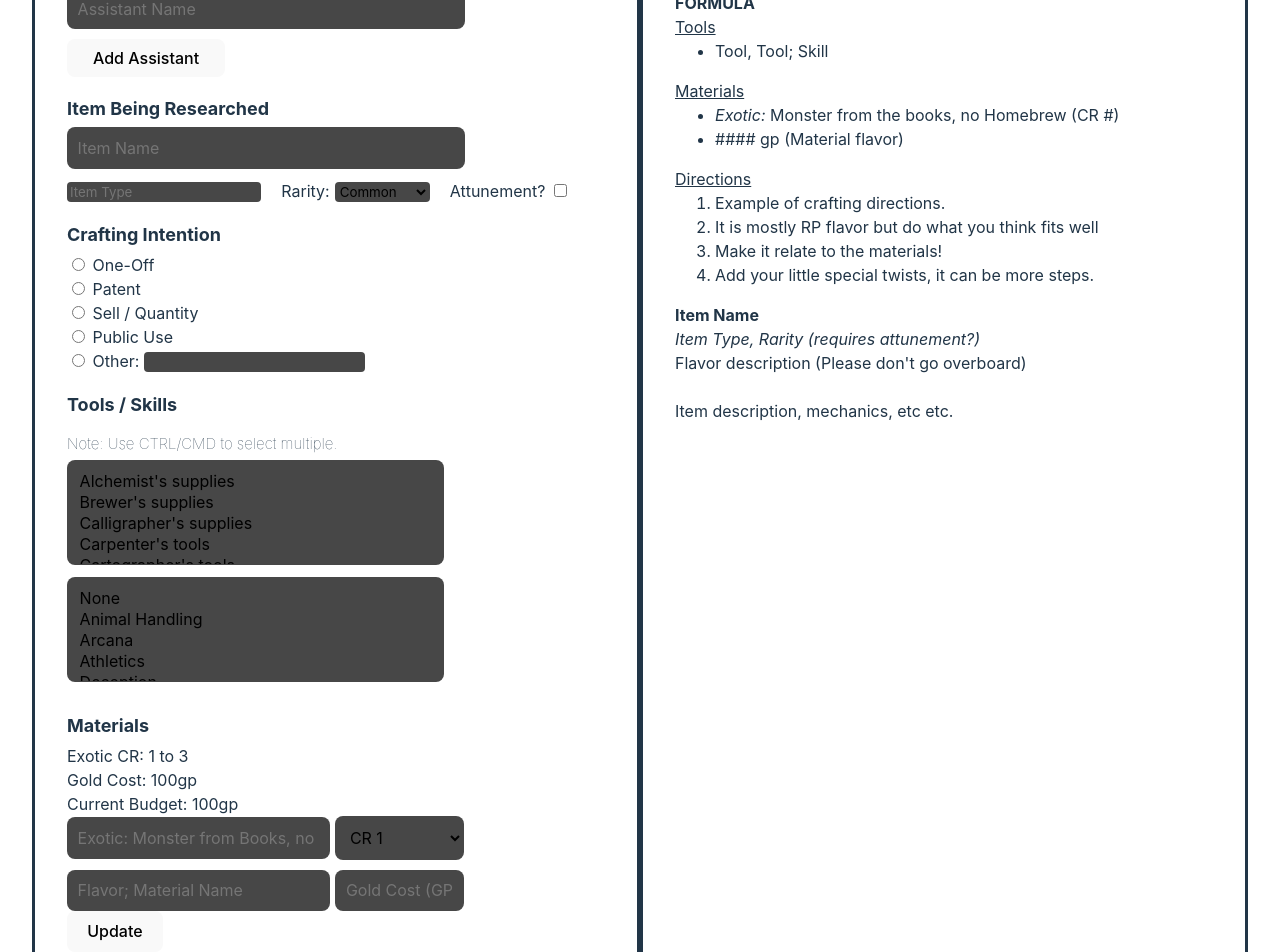
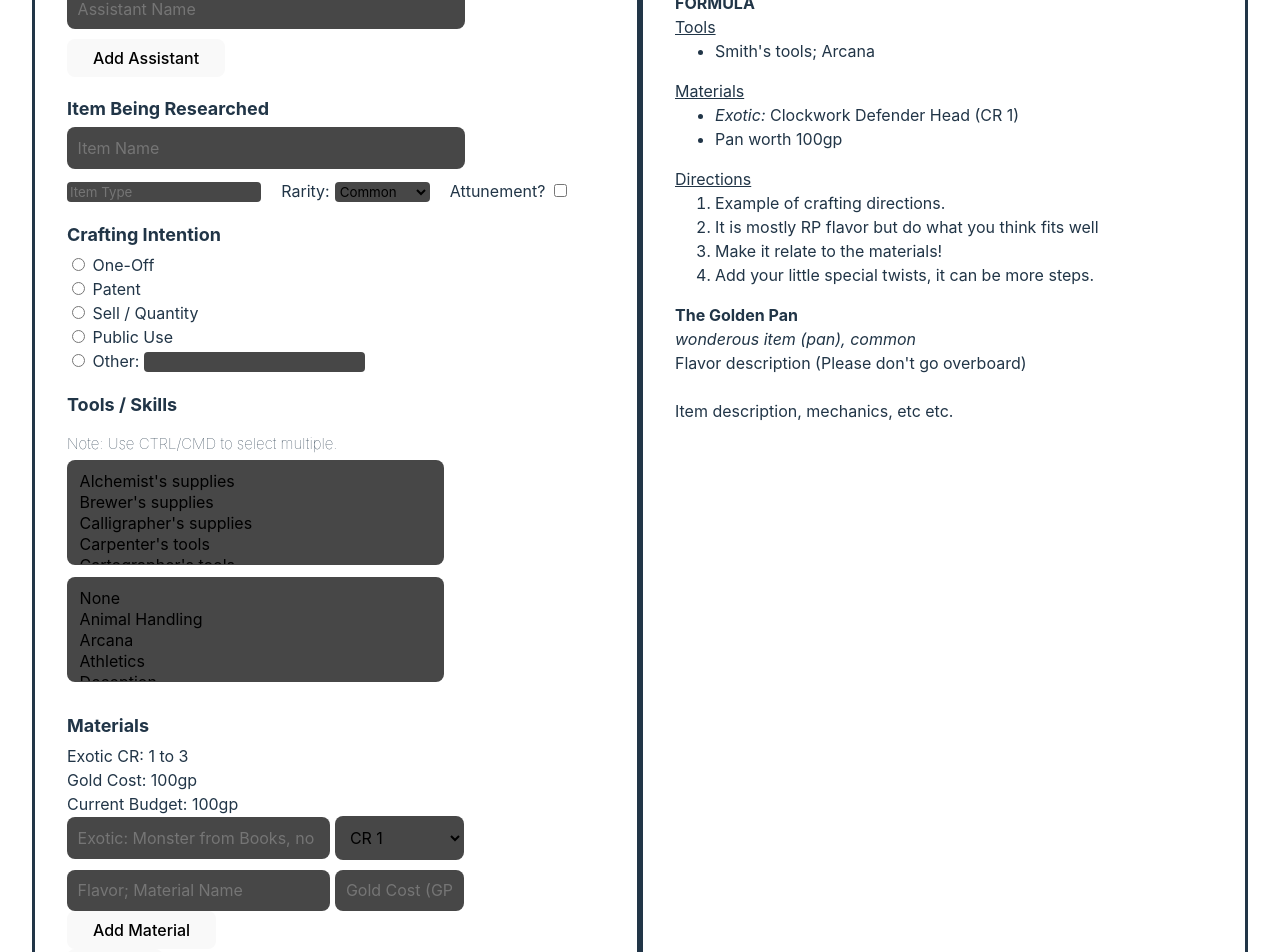
Before and after one commit to GlitchAmbush/rc-formula-generator, a React (Vite) app: page / in a window 1280 px wide. Shown: the part 220-1172 px from the top of the page. Built offline with nearby package versions, Linux system fonts and the light colour scheme.

Commit message:
Finished Materials Component

```diff
--- a/src/App.jsx
+++ b/src/App.jsx
@@ -9,26 +9,30 @@ import {
   displayToolSkill,
   checkRadio,
   getSelect,
-  getCheck
+  getCheck,
+  calculateBudget,
+  printMaterials
 } from './resources/functions.jsx'
 
 function App() {
   // Sets/States
-  const [name, setName] = useState()
+  const [name, setName] = useState("Asfi Angelis")
   const [assistant, setAssistant] = useState([{ assistant: '' }])
-  const [displayAssistant, setDisplayAssistant] = useState('[ If Applicable ]')
-  const [itemName, setItemName] = useState('Item Name')
-  const [intention, setIntention] = useState()
-  const [toolSkill, setToolSkill] = useState('Tool, Tool; Skill')
-  const [exotic, setExotic] = useState()
-  const [material, setMaterial] = useState([{ material: '', gold: ''}])
+  const [displayAssistant, setDisplayAssistant] = useState('Alisha, Lumina')
+  const [itemName, setItemName] = useState('The Golden Pan')
+  const [intention, setIntention] = useState("One-Off")
+  const [toolSkill, setToolSkill] = useState("Smith's tools; Arcana")
+  const [exotic, setExotic] = useState("Clockwork Defender Head")
+  const [material, setMaterial] = useState([{ material: '', gold: '' }])
+  const [materialDisplay, setMaterialDisplay] = useState(<li>Pan worth 100gp</li>)
   const [directions, setDirections] = useState([{ direction: ''}])
-  const [itemType, setItemType] = useState('Item Type')
-  const [itemRarity, setItemRarity] = useState('Rarity')
+  const [itemType, setItemType] = useState('wonderous item (pan)')
+  const [itemRarity, setItemRarity] = useState('common')
   const [itemDesc, setItemDesc] = useState()
-  const [attunement, setAttunement] = useState('(requires attunement?)')
+  const [attunement, setAttunement] = useState()
   const [goldCost, setGoldCost] = useState(100)
-  const [cr, setCR] = useState("1 to 3")
+  const [crRange, setCRRange] = useState("1 to 3")
+  const [cr, setCR] = useState("CR 1")
 
   const calculateItemRequiremenets = (event) => {
     var cr = ''
@@ -71,7 +75,7 @@ function App() {
         break
     }
 
-    setCR(cr)
+    setCRRange(cr)
     setGoldCost(goldCost)
   }
 
@@ -95,6 +99,26 @@ function App() {
     }
   }
 
+  const handleMaterialChange = (index, event) => {
+    let data = [...material]
+    data[index][event.target.name] = event.target.value
+    setMaterial(data)
+  }
+
+  const addMaterialFields = () => {
+    let newField = { material: '', gold: '' }
+
+    setMaterial([...material, newField])
+  }
+
+  const removeMaterialFields = (index) => {
+    let data = [...material]
+    if (index != 0) {
+        data.splice(index, 1)
+        setMaterial(data)
+    }
+  }
+
   const submit = (e) => {
     e.preventDefault()
     const toolList = getSelect(document.getElementById('tools'))
@@ -107,6 +131,11 @@ function App() {
     setToolSkill((toolSkill) => displayToolSkill(toolList, skillList))
     setAttunement((attunement) => getCheck(document.getElementById("attunement").checked))
     setItemType((itemType) => document.getElementById("itemType").value)
+    setCR((cr) => document.getElementById("cr").value)
+    setExotic((exotic) => document.getElementById("exotic").value)
+    setMaterialDisplay((materialDisplay) => printMaterials(material))
+
+    console.log(material[0])
   }
 
   // Main App
@@ -191,14 +220,59 @@ function App() {
 
           <div>
             <p>Materials</p>
-            Exotic CR: {cr} <br />
-            Gold Cost: <NumericFormat value={goldCost} displayType='text' thousandSeparator=' '></NumericFormat>gp <br />
-            Current Budget: <NumericFormat value={goldCost} displayType='text' thousandSeparator=' '></NumericFormat>gp <br />
-            <input className='text-input' id="monster" style={{width: "45%", marginRight: "5px"}} placeholder='Exotic: Monster from Books, no HB' />
-            <select className='text-input' id="cr" style={{ width: "24%" }}>{makeCROption().map(makeOption)}</select><br />
+            Exotic CR: {crRange} <br />
+            Gold Cost: <NumericFormat value={goldCost} displayType='text' thousandSeparator=' ' />gp <br />
+            Current Budget: <NumericFormat value={calculateBudget(material, goldCost)} displayType='text' thousandSeparator=' ' />gp <br />
+            <input className='text-input' id="exotic" style={{width: "45%", marginRight: "5px"}} placeholder='Exotic: Monster from Books, no HB' />
+            <select className='text-input' id="cr" style={{ width: "24%" }}>{makeCROption().map(makeOption)}</select>
 
-            <input className='text-input' placeholder='Flavor; Material Name' style={{ width: "45%", marginRight: "5px", marginTop: "10px" }} />
-            <input className='text-input' placeholder='Gold Cost (GP)' style={{ width: "20%" }}/>
+            {material.map((input, index) => {
+              if (index == 0) {
+                return (
+                  <div key={index}>
+                    <input
+                      className='text-input'
+                      name="material"
+                      placeholder='Flavor; Material Name'
+                      style={{ width: "45%", marginRight: "5px", marginTop: "10px" }}
+                      value={input.material}
+                      onChange={event => handleMaterialChange(index, event)}
+                    />
+                    <input
+                      className='text-input'
+                      name="gold"
+                      placeholder='Gold Cost (GP)'
+                      style={{ width: "20%" }}
+                      value={input.gold}
+                      onChange={event => handleMaterialChange(index, event)}
+                    />
+                  </div>
+                )
+              }
+
+              return (
+                <div key={index}>
+                  <input
+                    className='text-input'
+                    name="material"
+                    placeholder='Flavor; Material Name'
+                    style={{ width: "45%", marginRight: "5px", marginTop: "10px" }}
+                    value={input.material}
+                    onChange={event => handleMaterialChange(index, event)}
+                  />
+                  <input
+                    className='text-input'
+                    name="gold"
+                    placeholder='Gold Cost (GP)'
+                    style={{ width: "20%" }}
+                    value={input.gold}
+                    onChange={event => handleMaterialChange(index, event)}
+                  />
+                  <button className='remove' onClick={() => removeMaterialFields(index)}>Remove</button>
+                </div>
+              )
+            })}
+            <button className="add-input" onClick={addMaterialFields}>Add Material</button>
           </div>
 
           <button onClick={submit}>Update</button>
@@ -221,9 +295,9 @@ function App() {
           </ul>
 
           <u>Materials</u>
-          <ul>
-            <li><i>Exotic:</i> Monster from the books, no Homebrew (CR #)</li>
-            <li>#### gp (Material flavor)</li>
+          <ul id="materialList">
+            <li><i>Exotic:</i> {exotic} ({cr})</li>
+            {materialDisplay}
           </ul>
 
           <u>Directions</u><br />
--- a/src/resources/functions.jsx
+++ b/src/resources/functions.jsx
@@ -1,3 +1,5 @@
+import { NumericFormat } from 'react-number-format'
+
 const makeOption = (item) => {
     return <option key={item} value={item}>{item}</option>
 }
@@ -22,6 +24,24 @@ const displayNames = dictionary => {
         }
     }
     return list
+}
+
+const calculateBudget = (materials, budget) => {
+    for (const key in materials) {
+        budget -= materials[key]["gold"]
+    }
+
+    return budget
+}
+
+const printMaterials = (materials) => {
+    var inserts = []
+
+    for (const key in materials) {
+        inserts.push(<li>{materials[key]["material"]} worth <NumericFormat value={materials[key]["gold"]} displayType='text' thousandSeparator=' ' />gp</li>)
+    }
+
+    return inserts
 }
 
 const displayToolSkill = (toolArray, skillArray) => {
@@ -92,5 +112,7 @@ export {
     displayToolSkill,
     checkRadio,
     getSelect,
-    getCheck
+    getCheck,
+    calculateBudget,
+    printMaterials
 }
```
Lines whose indentation alone changed are shown as unchanged.
